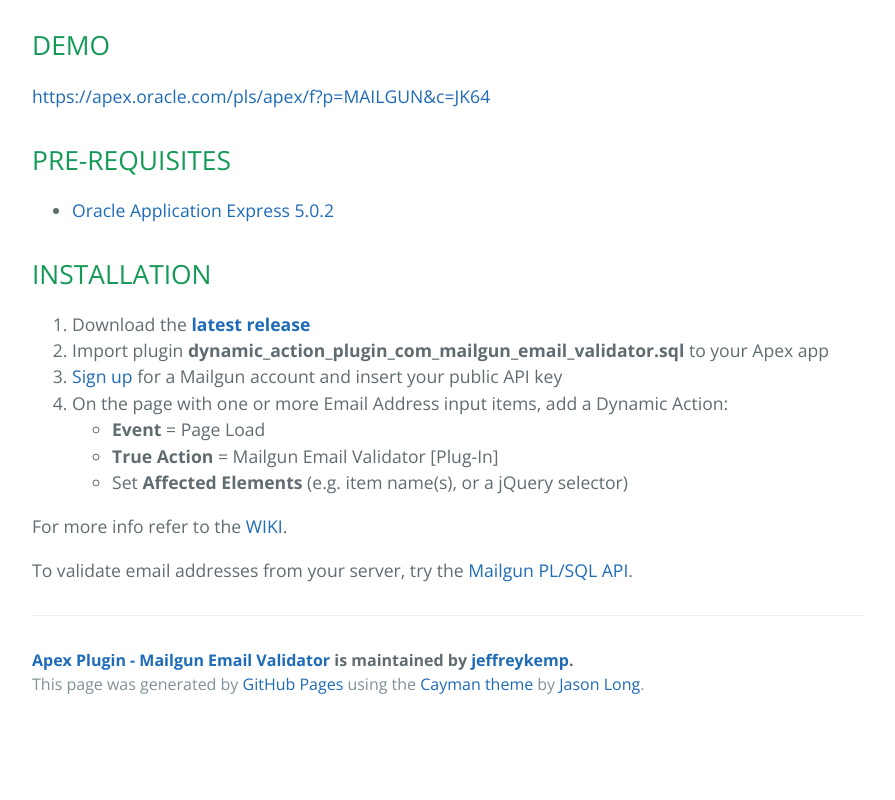
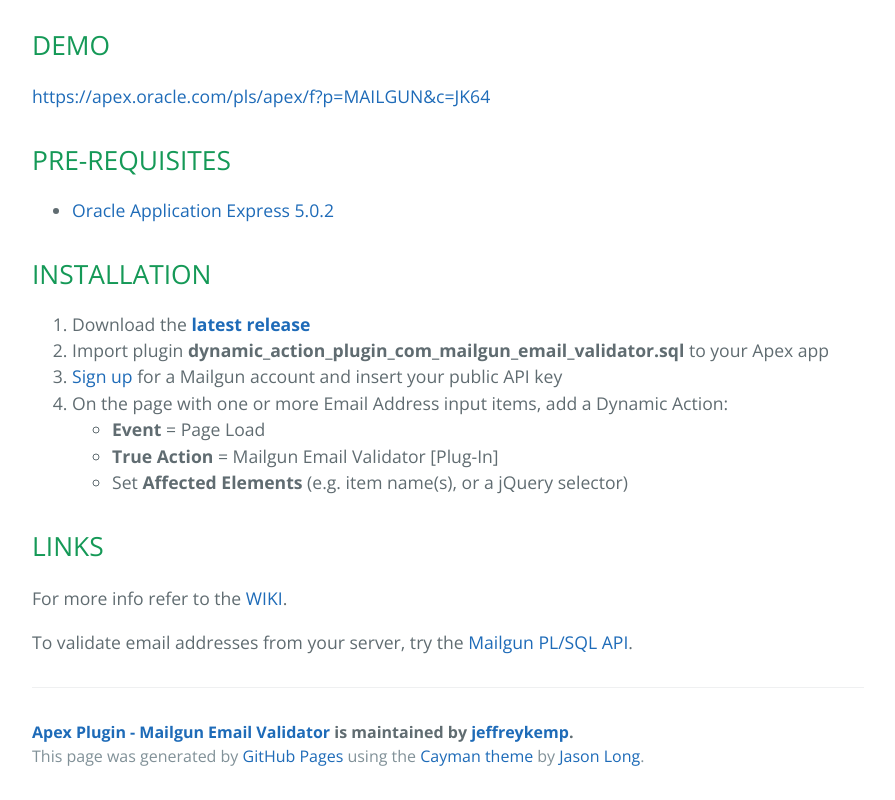
Before and after one commit to jeffreykemp/jk64-plugin-mailgunemailvalidator, a plain HTML site: page index.html in a window 1280 px wide. Shown: the part 1009-1809 px from the top of the page, without its empty margins (192-1087 px from the left). Before the commit the page ends 1737 px from the top, so only its background shows below. Drawn offline with nearby package versions, Linux system fonts and the light colour scheme.

Commit message:
Update index.html

```diff
--- a/index.html
+++ b/index.html
@@ -62,6 +62,9 @@
 </li>
 </ol>
 
+<h2>
+<a id="links" class="anchor" href="#links" aria-hidden="true"><span aria-hidden="true" class="octicon octicon-link"></span></a>LINKS</h2>
+
 <p>For more info refer to the <a href="https://github.com/jeffreykemp/jk64-plugin-mailgunemailvalidator/wiki">WIKI</a>.</p>
 
 <p>To validate email addresses from your server, try the <a href="https://github.com/jeffreykemp/mailgun-plsql-api">Mailgun PL/SQL API</a>.</p>
```
